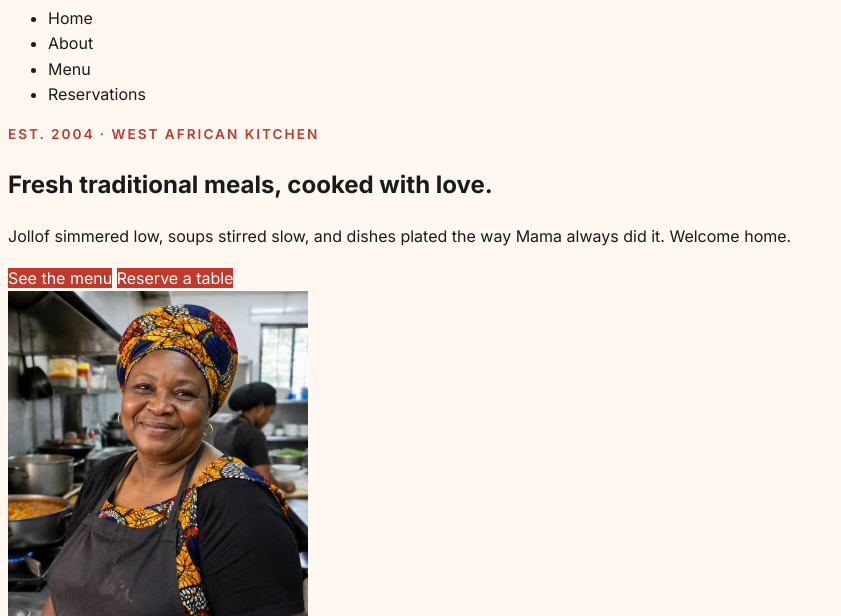
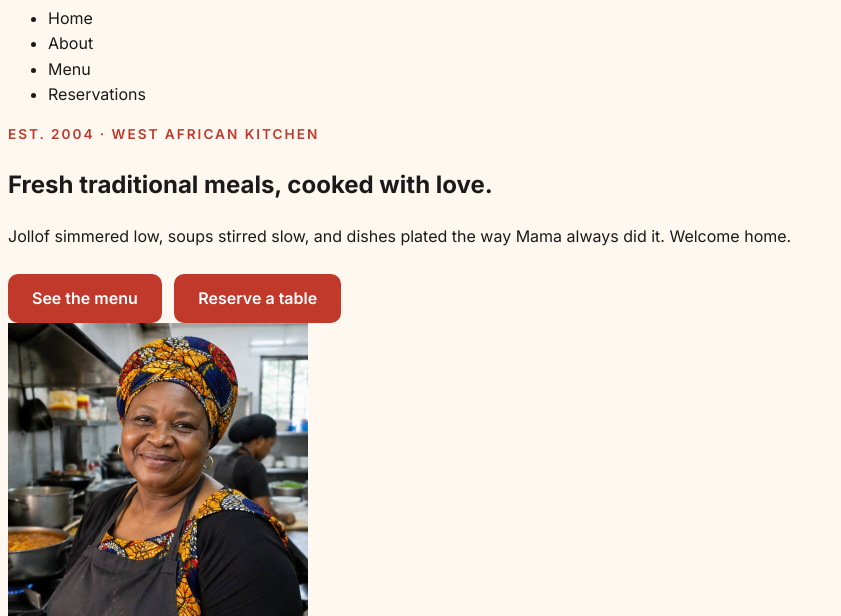
Before and after one commit to damianinnocent/mamas-kitchen, a plain HTML site: page index.html in a window 1280 px wide. Shown: the part 184-800 px from the top of the page, without its empty margins (0-841 px from the left). Drawn offline with Linux system fonts and the light colour scheme; a web font is replaced by a local one.

Commit message:
style yhe nav and btn

```diff
--- a/style.css
+++ b/style.css
@@ -4,6 +4,7 @@ body {
     font-family: 'Inter', Arial, Arial, sans-serif;
     font-size: 1rem;
     line-height: 1.6;
+    box-sizing: border-box;
 }
 
 h1,
@@ -30,6 +31,14 @@ a {
 }
 
 .btn {
+    display: inline-block;
+    padding: 12px 24px;
+    border: none;
+    font-family: "inter", Arial, sans-serif;
+    font-size: 1rem;
+    font-weight: 600;
+    margin: 0.5rem 0.5rem 0 0;
+    border-radius: 10px;
     background-color: #c0392b;
     color: #ffffff;
     text-decoration: none;
```
